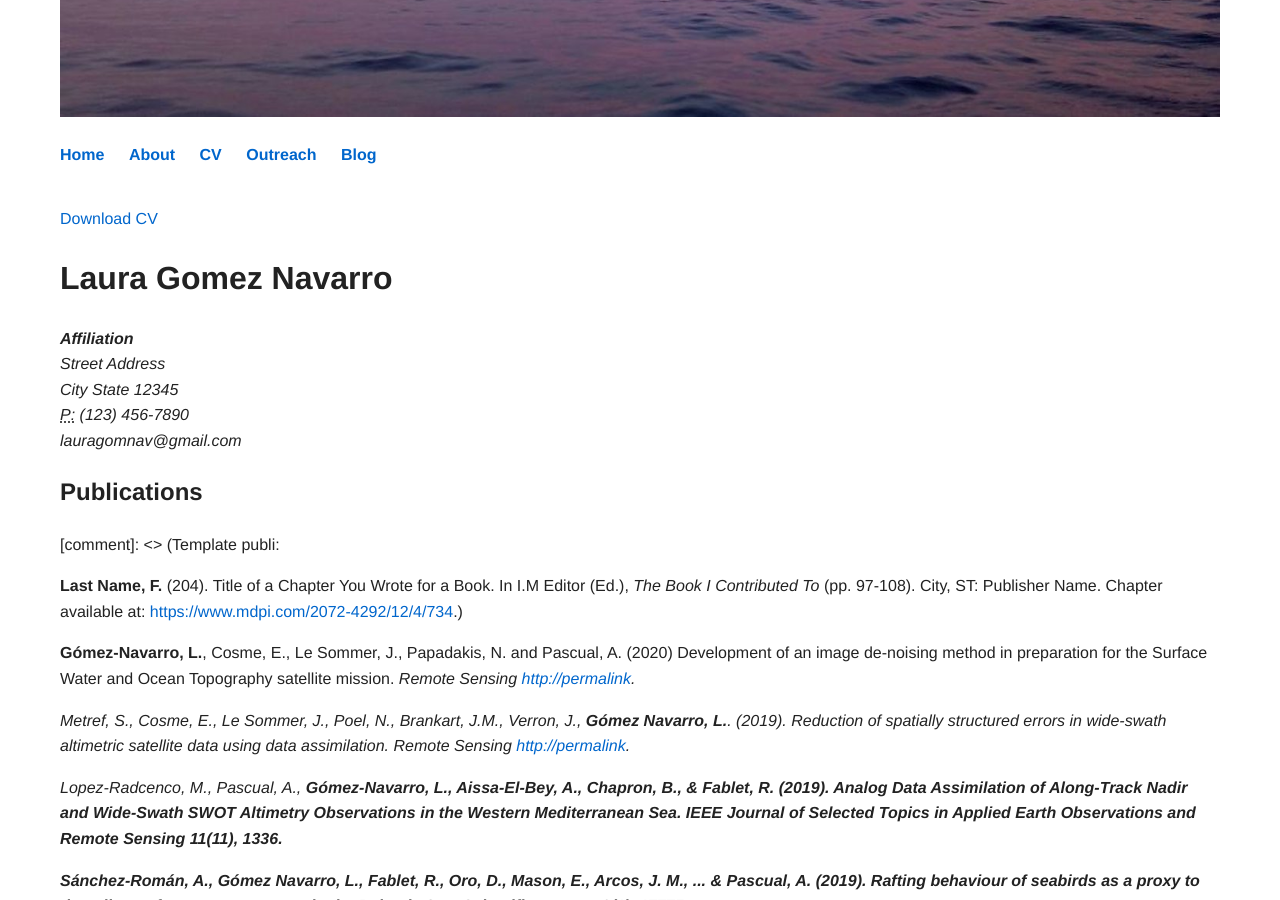
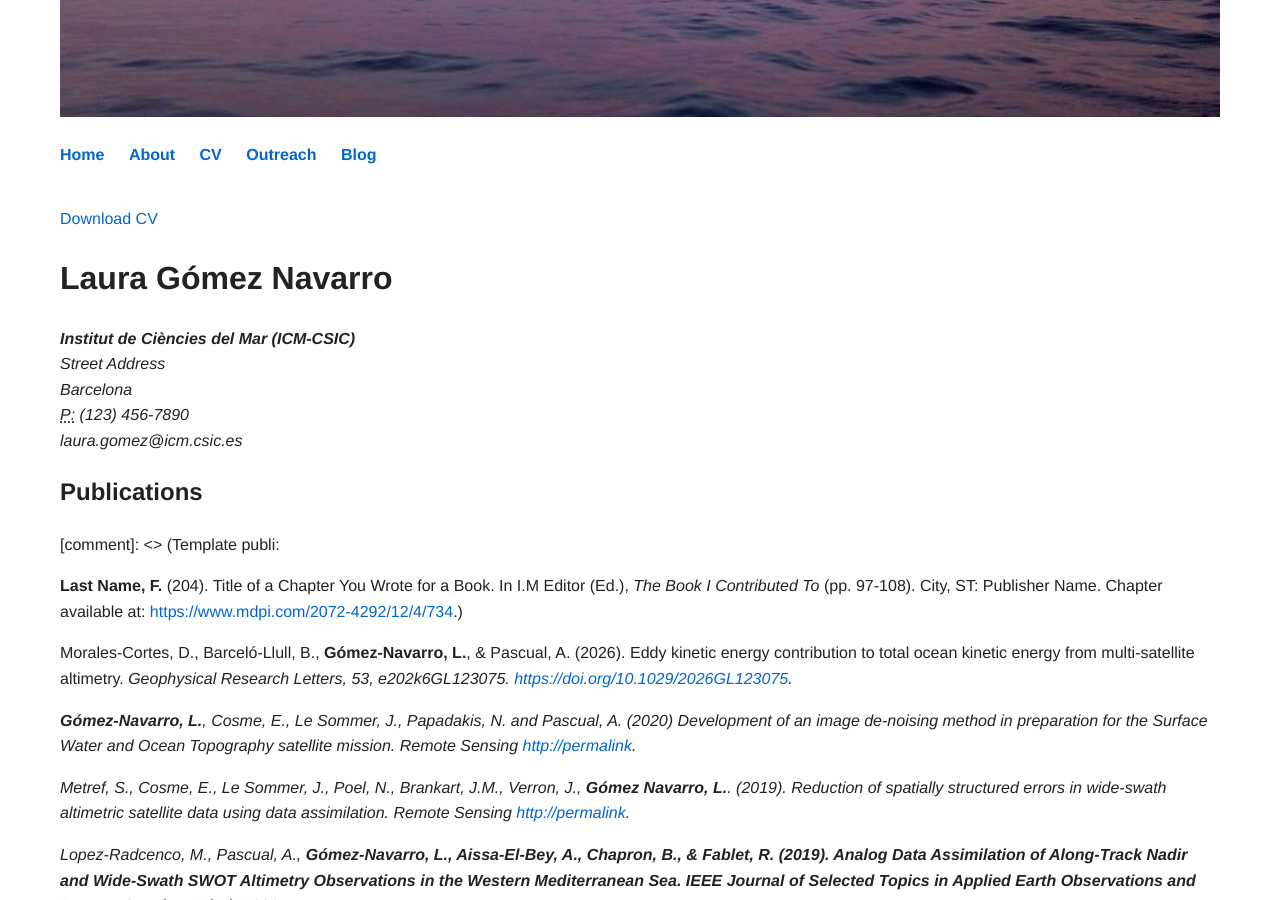
Before and after one commit to LauraGomezNavarro/LauraGomezNavarro.github.io, a Jekyll site: the page built from cv/index.html, in a window 1280 px wide and 900 px high, scrolled down 290 px. Built offline with Jekyll 4.4.1, drawn with Linux system fonts in a browser that asks for light colours.

Commit message:
Update index.html
updating CV info.

```diff
--- a/cv/index.html
+++ b/cv/index.html
@@ -5,19 +5,20 @@ title: Curriculum Vitae of Laura Gomez-Navarro
 
 	<div class="cv">
 		<a href="#" class="download" title="Download CV as PDF">Download CV</a>
-					<h1>Laura Gomez Navarro</h1>
+					<h1>Laura Gómez Navarro</h1>
 					<address>
-					<strong>Affiliation</strong><br>
+					<strong>Institut de Ciències del Mar (ICM-CSIC)</strong><br>
 					Street Address<br>
-					City State 12345<br>
+					Barcelona <br>
 					<abbr title="phone">P:</abbr> (123) 456-7890<br>
-					<span class="obfuscate">lauragomnav@gmail.com</span>
+					<span class="obfuscate">laura.gomez@icm.csic.es</span>
 					</address>
 
 					<h2>Publications</h2>
 
 [comment]: <> (Template publi: <p><strong>Last Name, F.</strong> (204). Title of a Chapter You Wrote for a Book. In I.M Editor (Ed.), <em>The Book I Contributed To</em> (pp. 97-108). City, ST: Publisher Name. Chapter available at: <a href="#">https://www.mdpi.com/2072-4292/12/4/734</a>.)
 
+					<p>Morales-Cortes, D., Barceló-Llull, B., <strong>Gómez-Navarro, L.</strong>, & Pascual, A. (2026). Eddy kinetic energy contribution to total ocean kinetic energy from multi-satellite altimetry. <em>Geophysical Research Letters<em>, 53, e202k6GL123075. <a href="#">https://doi.org/10.1029/2026GL123075</a>.
 
 					<p><strong>Gómez-Navarro, L.</strong>, Cosme, E., Le Sommer, J., Papadakis, N. and Pascual, A. (2020) Development of an image de-noising method in preparation for the Surface Water and Ocean Topography satellite mission. <em>Remote Sensing<em> <a href="#">http://permalink</a>.
 
```
